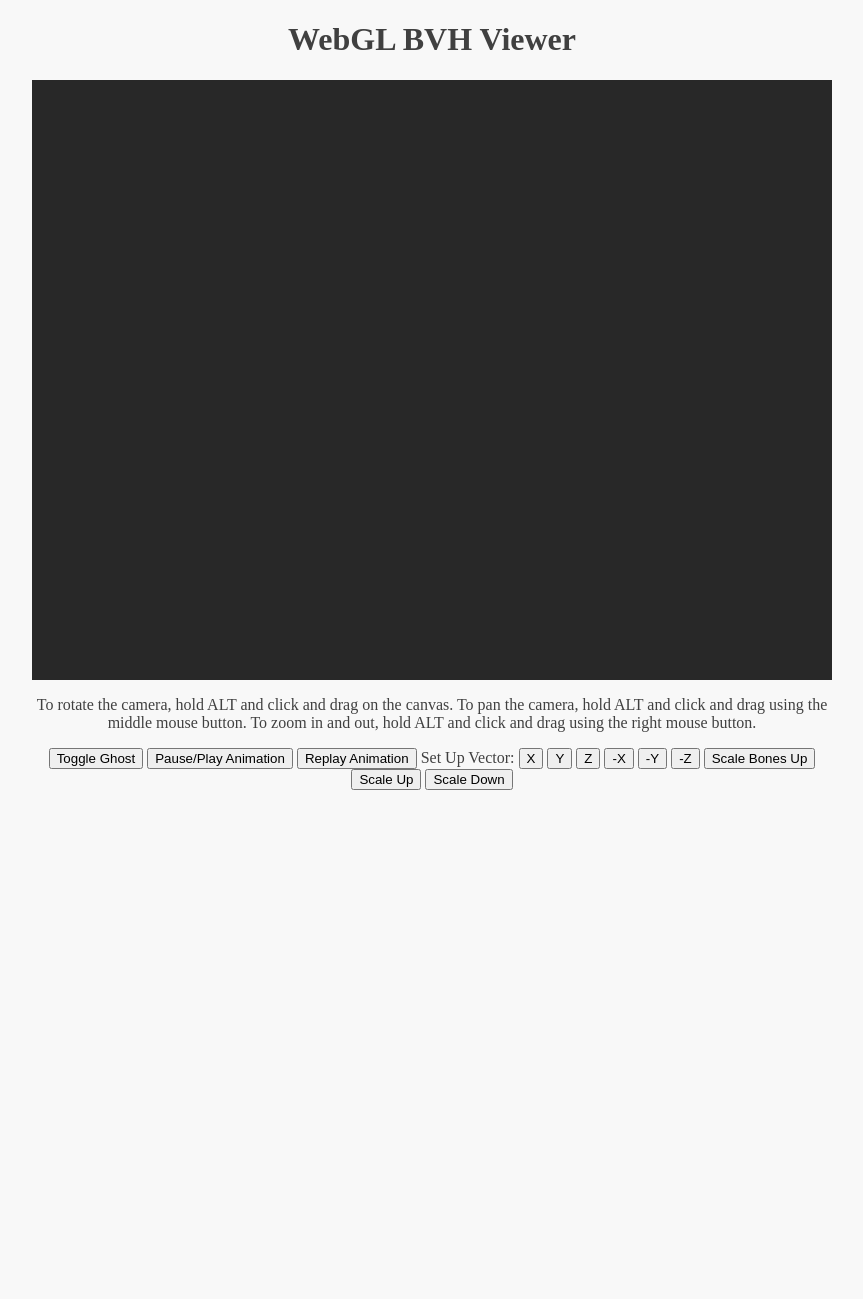
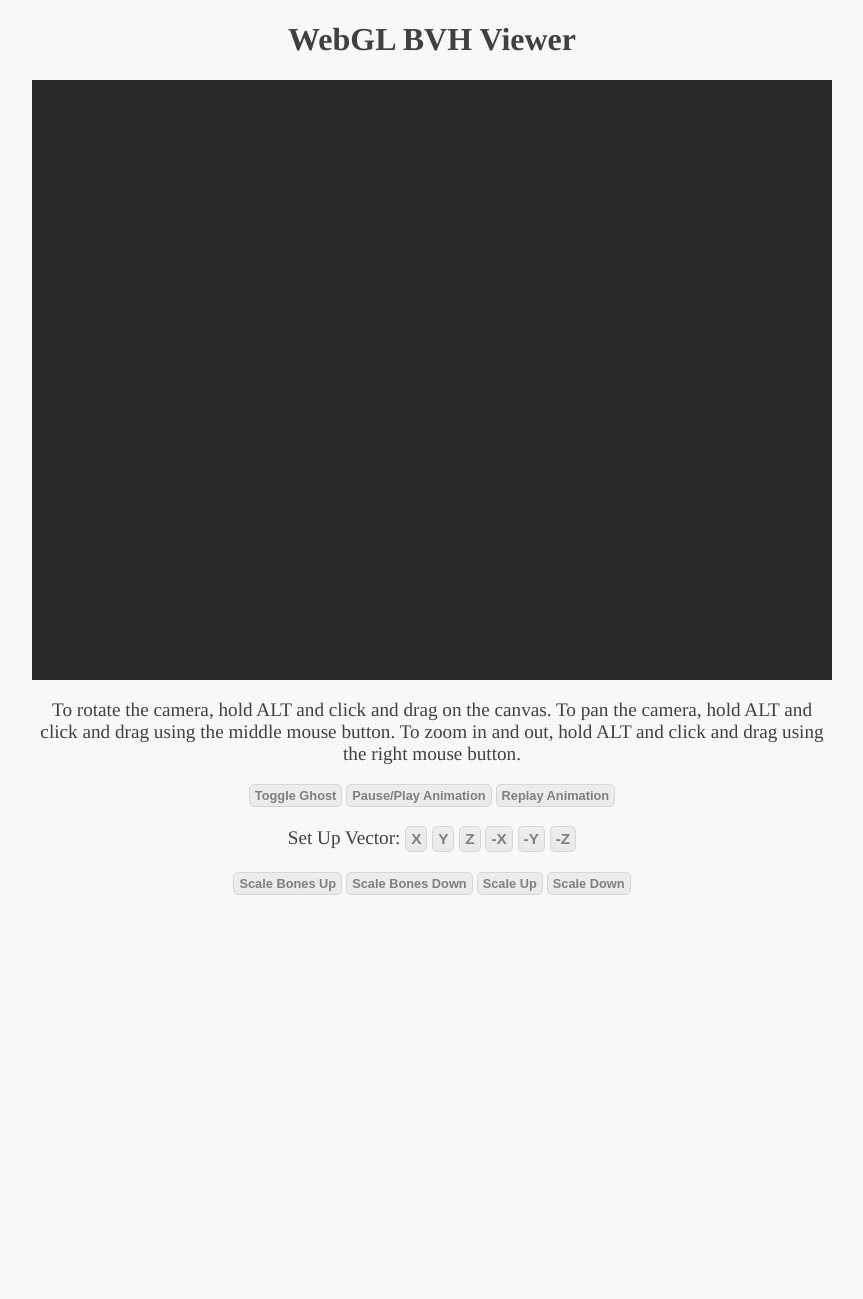
Before and after one commit to emretanirgan/BVH_Viewer, a PHP site: page /index.php?id=1 in a window 1280 px wide. Shown: the whole page, without its empty margins (208-1071 px from the left). Before the commit the page ends 790 px from the top, so only its background shows below. Run offline with PHP 8.4, Linux system fonts and the light colour scheme.

Commit message:
Working bone scaling. Stylistic changes, new buttons. Frame rate now depends on the one specified in the BVH file.

```diff
--- a/index.php
+++ b/index.php
@@ -2,15 +2,23 @@
 <!DOCTYPE HTML>
 <html lang="en">
 	<head>
+
 		<title>WebGL BVH Player</title>
 		<meta charset="utf-8">
 		<style type="text/css">
+			html{
+				font-family: Times, serif;
+			}
 			body {
+
 				background-color: #F8F8F8 ;
 				margin: 0px;
 				text-align: center;
 				overflow: hidden;
 				color: #404040 ;
+			}
+			p {
+				font-size: 1.2em;
 			}
 			a:hover{
 				text-decoration: underline;
@@ -30,8 +38,34 @@
 				text-align: center;
 				width:800px;
 				height: 600px;
-				/*float:right; */
-
+			}
+			.customButton {
+				-moz-box-shadow:inset 0px 0px 0px -14px #ffffff;
+				-webkit-box-shadow:inset 0px 0px 0px -14px #ffffff;
+				box-shadow:inset 0px 0px 0px -14px #ffffff;
+				background:-webkit-gradient( linear, left top, left bottom, color-stop(0.05, #ededed), color-stop(1, #ebe8eb) );
+				background:-moz-linear-gradient( center top, #ededed 5%, #ebe8eb 100% );
+				filter:progid:DXImageTransform.Microsoft.gradient(startColorstr='#ededed', endColorstr='#ebe8eb');
+				background-color:#ededed;
+				-moz-border-radius:5px;
+				-webkit-border-radius:5px;
+				border-radius:5px;
+				border:1px solid #d6d6d6;
+				display:inline-block;
+				color:#807e80;
+				/*font-family:times;*/
+				font-size:0.8em;
+				font-weight:bold;
+				padding:3px 5px;
+				text-decoration:none;
+			}.customButton:hover {
+				background:-webkit-gradient( linear, left top, left bottom, color-stop(0.05, #ebe8eb), color-stop(1, #ededed) );
+				background:-moz-linear-gradient( center top, #ebe8eb 5%, #ededed 100% );
+				filter:progid:DXImageTransform.Microsoft.gradient(startColorstr='#ebe8eb', endColorstr='#ededed');
+				background-color:#ebe8eb;
+			}.customButton:active {
+				position:relative;
+				top:1px;
 			}
 
 		</style>
@@ -56,19 +90,22 @@
         	To pan the camera, hold ALT and click and drag using the middle mouse button.
         	To zoom in and out, hold ALT and click and drag using the right mouse button.
         	</p>
-        	<button onclick='toggleTrace()'>Toggle Ghost</button>
-        	<button onclick='pauseAnim()'>Pause/Play Animation</button>
-        	<button onclick='replayAnim()'>Replay Animation</button>
+        	<button class="customButton" onclick='toggleTrace()'>Toggle Ghost</button>
+        	<button class="customButton" onclick='pauseAnim()'>Pause/Play Animation</button>
+        	<button class="customButton" onclick='replayAnim()'>Replay Animation</button>
+        	<p>
 	        	Set Up Vector:
-        	<button  onclick='setUpVector(1,0,0)'>X</button>
-        	<button  onclick='setUpVector(0,1,0)'>Y</button>
-        	<button  onclick='setUpVector(0,0,1)'>Z</button>
-        	<button  onclick='setUpVector(-1,0,0)'>-X</button>
-        	<button  onclick='setUpVector(0,-1,0)'>-Y</button>
-        	<button  onclick='setUpVector(0,0,-1)'>-Z</button>
-        	<button  onclick='scaleBones(2.0,2.0,2.0)'>Scale Bones Up</button>
-        	<button  onclick='scaleWorld(1.3,1.3,1.3)'>Scale Up</button>
-        	<button  onclick='scaleWorld(0.7,0.7,0.7)'>Scale Down</button>
+	        	<button  class="customButton" onclick='setUpVector(1,0,0)'>X</button>
+	        	<button  class="customButton" onclick='setUpVector(0,1,0)'>Y</button>
+	        	<button  class="customButton" onclick='setUpVector(0,0,1)'>Z</button>
+	        	<button  class="customButton" onclick='setUpVector(-1,0,0)'>-X</button>
+	        	<button  class="customButton" onclick='setUpVector(0,-1,0)'>-Y</button>
+	        	<button  class="customButton" onclick='setUpVector(0,0,-1)'>-Z</button>
+	        </p>
+        	<button  class="customButton" onclick='scaleBones(1.4,1.4,1.4)'>Scale Bones Up</button>
+        	<button  class="customButton" onclick='scaleBones(0.8,0.8,0.8)'>Scale Bones Down</button>
+        	<button  class="customButton" onclick='scaleWorld(1.3,1.3,1.3)'>Scale Up</button>
+        	<button  class="customButton" onclick='scaleWorld(0.7,0.7,0.7)'>Scale Down</button>
         	<!--<input id="scaleSlider" type="text" data-slider="true">Scale</input>-->
         </div>
 
@@ -102,7 +139,7 @@
 			var theWorldBody = new Array();
 			var ghostLegMaterial = new THREE.MeshLambertMaterial({color: 0x6666FF, opacity:0.5});
 			var offset = 0;
-
+			var tracker = 0;
 
 			var jointChannels = new Array();
 			var jointIndices = new Array();
@@ -111,6 +148,7 @@
 
  			var tester = new Array();
 
+			var fps = 60;
 			var ender = 0;
 			var movementStart = 0;
 			var loc = 0;
@@ -184,6 +222,7 @@
 							scene.removeObject(obj);
 						}
 					}*/
+					tracker = ((theBody.length-noMovement.length) *3) + 6;
 					k = 0;
 					offset = 0;
 					gcount = 0;
@@ -193,7 +232,8 @@
 			function scaleWorld(x,y,z){
 
 				if(scene != -1){
-					scene.objects[0].scale = scene.objects[0].scale.multiplyScalar(x);
+					theBody[0].scale = theBody[0].scale.multiplyScalar(x);
+					//scene.objects[0].scale = scene.objects[0].scale.multiplyScalar(x);
 					for(var i=0; i<ghostArray.length; i++){
 						ghostArray[i][0].scale = ghostArray[i][0].scale.multiplyScalar(x);
 					}
@@ -203,24 +243,26 @@
 			function scaleBones(x,y,z){
 
 				if(scene != -1){
-					//scene.objects[0].scale = scene.objects[0].scale.multiplyScalar(100);
-					/*for(var i=0; i<theBody.length; i++){
-						theBody[i].position.x = theBody[i].position.x*x;
-						theBody[i].position.y = theBody[i].position.y*y;
-						theBody[i].position.z = theBody[i].position.z*z;
-					}*/
 					scaleBodyBones(theBody[0], x, y, z);
+					drawLimbs(theBody, 1, false);
+
+
 				}
 			}
 
 			function scaleBodyBones(parent, x, y, z){
-				for(var i=0; i<parent.children.length; i++){
+				for(var i= (parent.children.length - 1); i>=0; i--){
 					var child = parent.children[i];
+					scaleBodyBones(parent.children[i],x,y,z);
 					child.position.x = child.position.x*x;
 					child.position.y = child.position.y*y;
 					child.position.z = child.position.z*z;
-					//if the child is a cylinder shape, scale it up
-					scaleBodyBones(parent.children[i],x,y,z);
+					if (limbsArray.indexOf(child) > -1){
+						console.log("here");
+						console.log(child.geometry);
+						parent.removeChild(child);
+						scene.removeObject(child);
+					}
 				}
 			}
 
@@ -247,6 +289,7 @@
 
 				parseJoint(1, null);
 				frameCount = tester[movementStart+1];
+				fps = 1 / (tester[movementStart+4]*1);
 				//frame time?
 				movementStart += 5;
 				s = tester.length;
@@ -378,7 +421,7 @@
 	                var geometry = new THREE.Geometry();
 	                geometry.vertices.push( new THREE.Vertex( new THREE.Vector3( - 500, 0, 0 ) ) );
 	                geometry.vertices.push( new THREE.Vertex( new THREE.Vector3( 500, 0, 0 ) ) );
-                material = new THREE.LineBasicMaterial( { color: 0xffffff, opacity: 0.6 } );
+	                material = new THREE.LineBasicMaterial( { color: 0xffffff, opacity: 0.3 } );
 
 	                for ( var i = 0; i <= 10; i ++ )
 					{
@@ -394,6 +437,13 @@
 	                    line.position.y = 0;
 	                    line.rotation.y = 90 * Math.PI / 180;
 	                    scene.addObject( line );
+
+	                    /*var line = new THREE.Line( geometry, material );
+	                    line.position.x = ( i * 100 ) - 500;;
+	                    line.position.y = 0;
+	                    line.rotation.z = 90 * Math.PI / 180;
+	                    scene.addObject( line );*/
+
 
 
 	                 }
@@ -526,6 +576,15 @@
 				//function to draw the limbs.
 				//num is only used for the ghost array.
 				//double determines whether this is a doubleArray
+
+				//this is so we know how many numbers there will be for each frame.
+				tracker = ((theBody.length-noMovement.length) *3) + 6;
+				gcount = 0;
+				k = 0;
+				offset = 0;
+
+			}
+
 		function drawLimbs(theArray, num, double)
 				{
 					var joint1, joint2, tempX, tempY, tempZ, theLimb, rotX, rotY, rotZ, distance;
@@ -662,17 +721,16 @@
 
 
 				}
-			//this is so we know how many numbers there will be for each frame.
-			var tracker = ((theBody.length-noMovement.length) *3) + 6;
-			gcount = 0;
-			k = 0;
-			offset = 0;
-
-		}
 		//handles the animation
 		function animate() {
 
+			//Set the frame rate to the value found in the bvh file
+			//Remove the setTimeout bit if you just want 60 fps
+			setTimeout( function() {
+
 			requestAnimationFrame( animate );
+
+			}, 1000/fps);
 
 			if(!paused){
 				//frame count is found in the file that we read in.
@@ -725,9 +783,9 @@
 						else
 						{
 							if (jointChannels[joint] == 6){
-								theBody[joint].position.x = movement[offset++];
-								theBody[joint].position.z = -movement[offset++];
-								theBody[joint].position.y = movement[offset++];
+								//theBody[joint].position.x = movement[offset++];
+								//theBody[joint].position.z = -movement[offset++];
+								//theBody[joint].position.y = movement[offset++];
 								//offset+=3;
 							}
 
```
Lines whose indentation alone changed are shown as unchanged.
